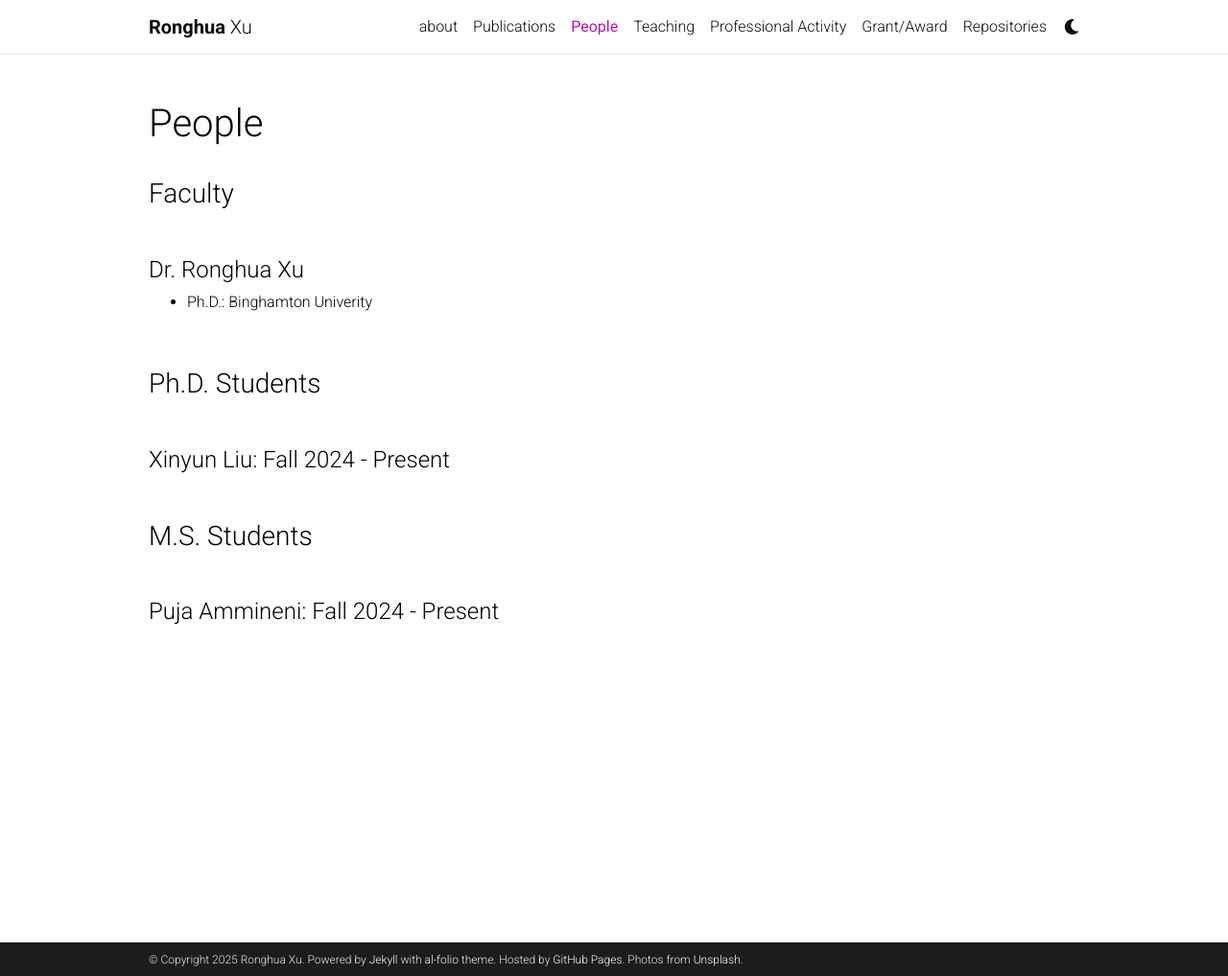
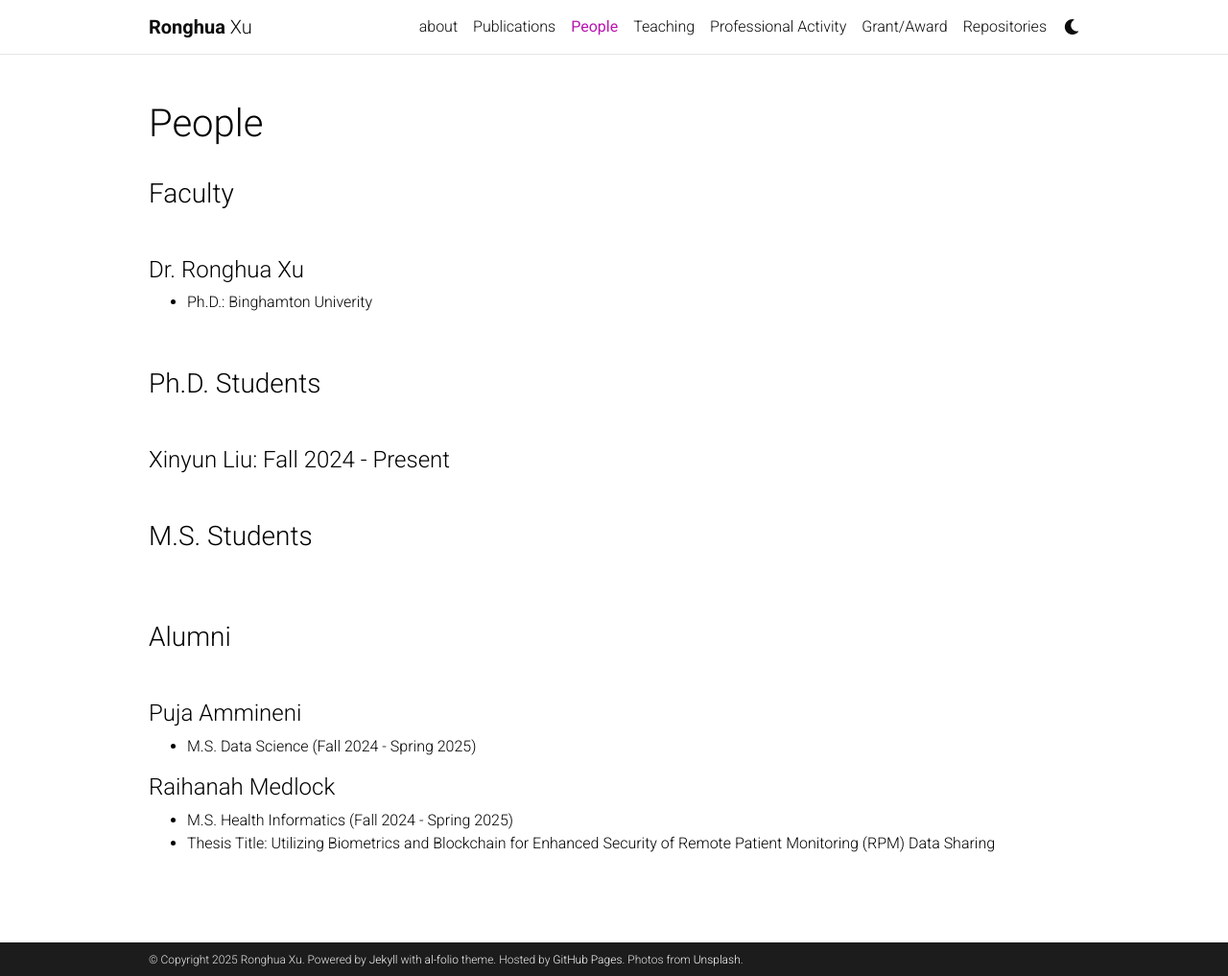
Before and after one commit to samuelxu999/samuelxu999.github.io, a Jekyll site: the page built from _pages/people.md, in a window 1280 px wide and 1017 px high. Shown: the whole window at 96% size. Built offline with Jekyll 4.4.1, drawn with Linux system fonts in a browser that asks for light colours; comment, search, counter and statistics services are not loaded; a style sheet for code colours, icons or effects is not loaded.

Commit message:
Update people and publications.

```diff
--- a/_pages/people.md
+++ b/_pages/people.md
@@ -23,6 +23,17 @@ nav_order: 2
 
 <h3>M.S. Students</h3>
 <br>
-<h4>Puja Ammineni: Fall 2024 - Present</h4>
+<br>
 
+<h3>Alumni</h3>
 <br>
+<h4>Puja Ammineni</h4>
+<ul>
+<li>M.S. Data Science (Fall 2024 - Spring 2025)</li>
+</ul>
+<h4>Raihanah Medlock</h4>
+<ul>
+<li>M.S. Health Informatics (Fall 2024 - Spring 2025)</li>
+<li>Thesis Title: Utilizing Biometrics and Blockchain for Enhanced Security of Remote Patient Monitoring (RPM) Data Sharing</li>
+</ul>
+<br>
```
Also changed, not shown: _bibliography/papers.bib (+14 -0 lines), _pages/activity.md (+7 -2 lines), _pages/publications.md (+1 -1 lines), 1 other file.
